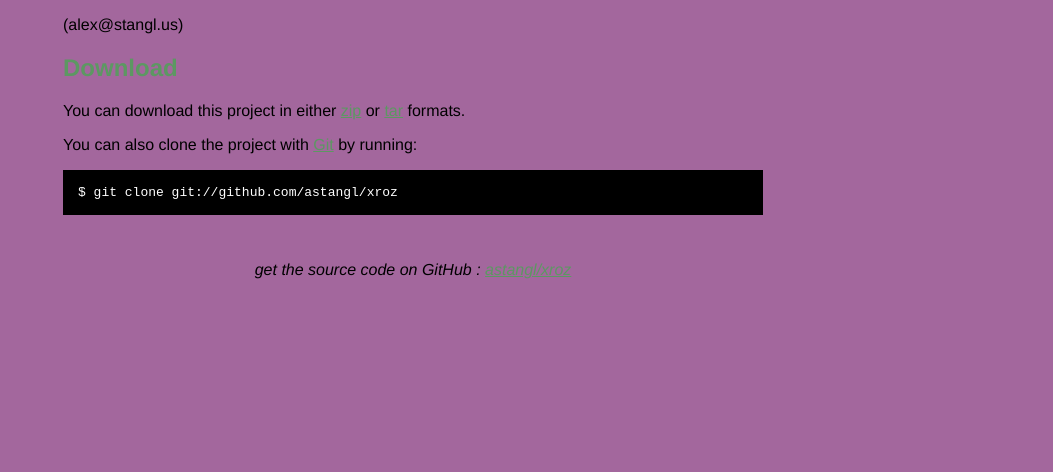
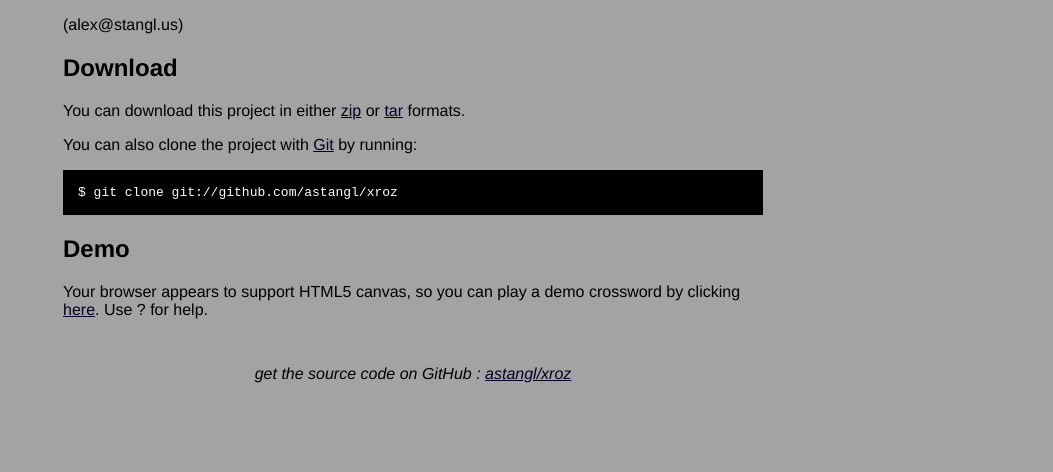
Before and after one commit to astangl/xroz, a plain HTML site: page index.html in a window 1280 px wide. Shown: the part 328-800 px from the top of the page, without its empty margins (227-1280 px from the left). Drawn offline with Linux system fonts and the light colour scheme.

Commit message:
Make page more presentable, add link to demo.

```diff
--- a/index.html
+++ b/index.html
@@ -8,7 +8,7 @@
   <style type="text/css">
     body {
       margin-top: 1.0em;
-      background-color: #a3679d;
+      background-color: #a3a3a3;
       font-family: Helvetica, Arial, FreeSans, san-serif;
       color: #000000;
     }
@@ -19,18 +19,34 @@
     h1 { font-size: 3.8em; color: #5c9862; margin-bottom: 3px; }
     h1 .small { font-size: 0.4em; }
     h1 a { text-decoration: none }
-    h2 { font-size: 1.5em; color: #5c9862; }
+    h2 { font-size: 1.5em; color: #000000; }
     h3 { text-align: center; color: #5c9862; }
-    a { color: #5c9862; }
+    a { color: #000022; }
     .description { font-size: 1.2em; margin-bottom: 30px; margin-top: 30px; font-style: italic;}
     .download { float: right; }
     pre { background: #000; color: #fff; padding: 15px;}
     hr { border: 0; width: 80%; border-bottom: 1px solid #aaa}
     .footer { text-align:center; padding-top:30px; font-style: italic; }
   </style>
+  <script>
+function supports_canvas() {
+  return !!document.createElement('canvas').getContext;
+}
+function supports_canvas_text() {
+  if (!supports_canvas()) { return false; }
+  var dummy_canvas = document.createElement('canvas');
+  var context = dummy_canvas.getContext('2d');
+  return typeof context.fillText == 'function';
+}
+function checkForCanvas() {
+  if (supports_canvas_text()) {
+      document.getElementById("hiddenSect").style.display = "block";
+  }
+}
+  </script>
 </head>
 
-<body>
+<body onload="checkForCanvas();">
   <a href="http://github.com/astangl/xroz"><img style="position: absolute; top: 0; right: 0; border: 0;" src="http://s3.amazonaws.com/github/ribbons/forkme_right_darkblue_121621.png" alt="Fork me on GitHub" /></a>
 
   <div id="container">
@@ -68,6 +84,10 @@
       by running:
       <pre>$ git clone git://github.com/astangl/xroz</pre>
     </p>
+    <div id="hiddenSect" style="display: none">
+    <h2>Demo</h2>
+        <p>Your browser appears to support HTML5 canvas, so you can play a demo crossword by clicking <a href="./xroz.html">here</a>. Use ? for help.</p>
+    </div>
 
     <div class="footer">
       get the source code on GitHub : <a href="http://github.com/astangl/xroz">astangl/xroz</a>
```
